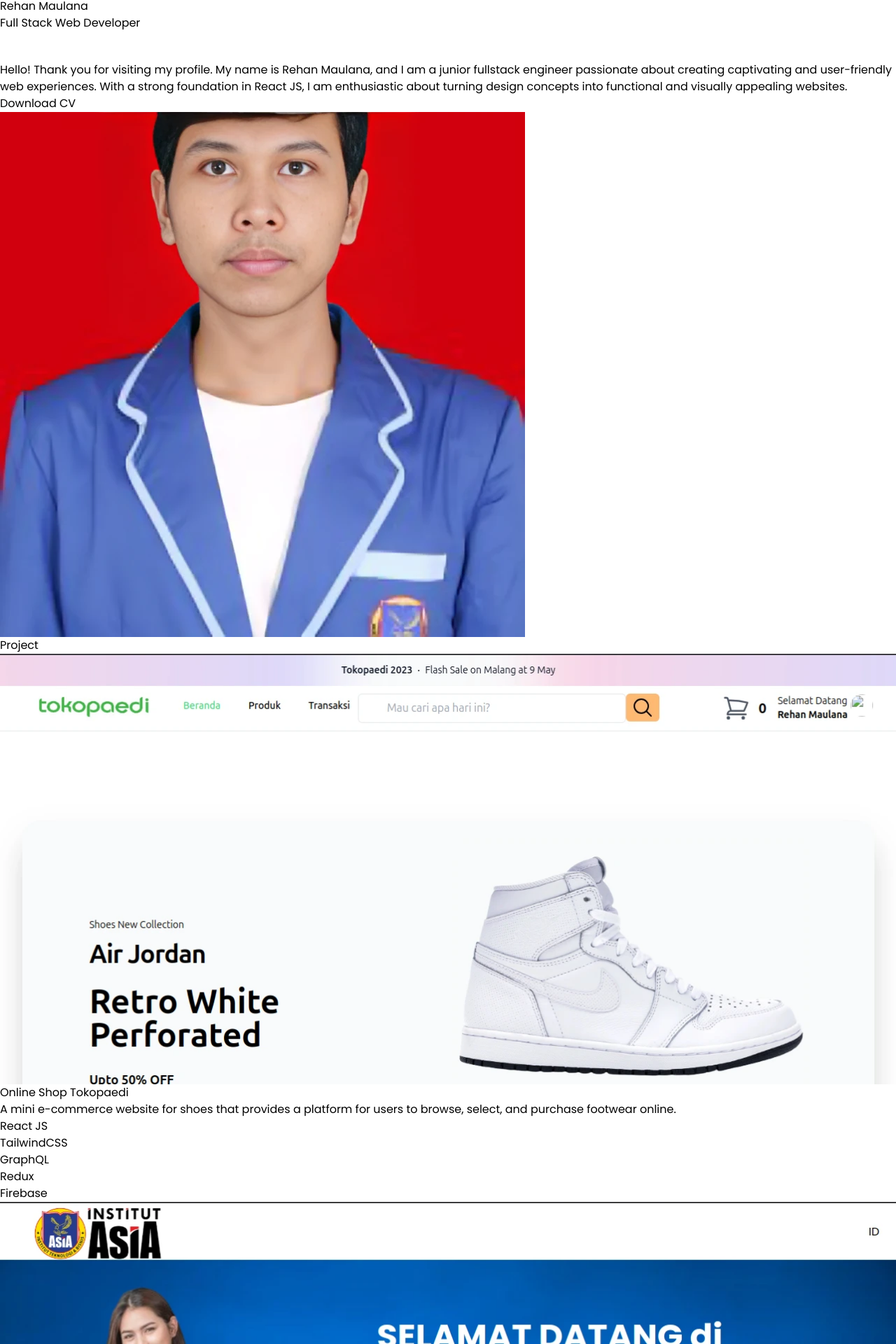
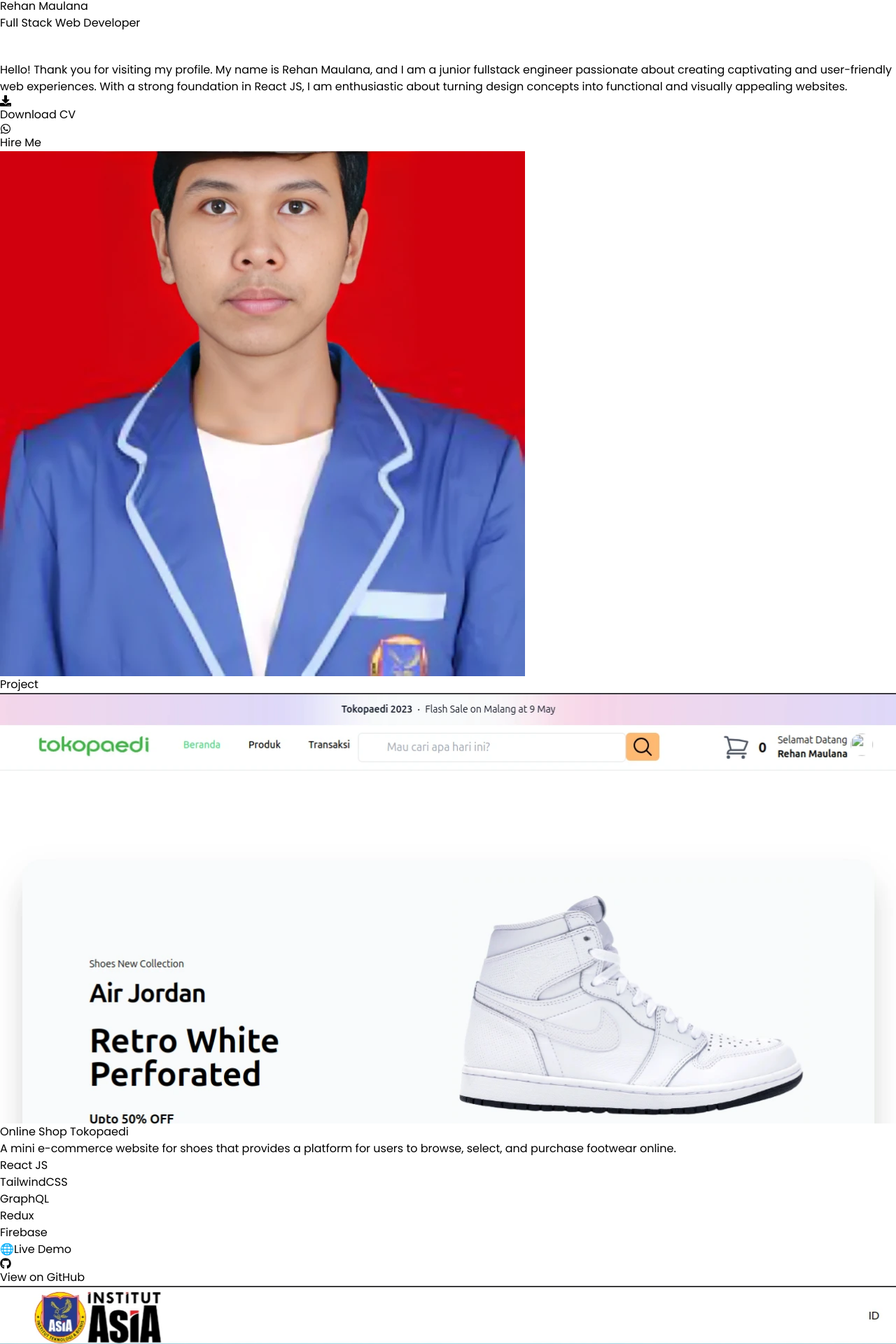
Before and after one commit to rehanzproject/portofolio-rehan, a React (Vite) app: page / in a window 1280 px wide. Shown: the part 5219-7139 px from the top of the page at 70% size. Built offline with nearby package versions, Linux system fonts and the light colour scheme.

Commit message:
[fix]: fix several code

```diff
--- a/src/components/organism/AboutMe/AboutMe.organism.tsx
+++ b/src/components/organism/AboutMe/AboutMe.organism.tsx
@@ -2,8 +2,9 @@
 import { HeaderIcon } from "../../moleculs";
 import image from "/images/mypicture.webp";
 import myCV from "/document/CV-Rehan.pdf";
+import { FaDownload, FaWhatsapp } from "react-icons/fa"; // Importing icons
 
-function AboutMe(){
+function AboutMe() {
   const fade = useSpring({ opacity: 1, from: { opacity: 0 }, delay: 500 });
   const fadeIn = useSpring({
     opacity: 1,
@@ -13,7 +14,7 @@
   });
   return (
     <section id="resume" className="pt-[50px] py-6 flex flex-col md:flex-row">
-      <div className="text-white  w-full md:w-">
+      <div className="text-white w-full md:w-1/2">
         <animated.h1 style={fade} className="text-4xl font-extrabold">
           Rehan Maulana
         </animated.h1>
@@ -35,13 +36,26 @@
             I am enthusiastic about turning design concepts into functional and
             visually appealing websites.
           </p>
+          <div className="flex gap-4 mt-4">
             <a
               href={myCV}
               target="_blank"
-            className="border-emerald-400 shadow-emerald-400 shadow-lg p-3 rounded-full border-2"
+              rel="noopener noreferrer"
+              className="border-emerald-400 shadow-emerald-400 shadow-lg p-3 rounded-full border-2 flex items-center gap-2"
             >
+              <FaDownload /> {/* Download Icon */}
               Download CV
             </a>
+            <a
+              href="https://api.whatsapp.com/send?phone=6283895104256"
+              target="_blank"
+              rel="noopener noreferrer"
+              className="border-emerald-400 shadow-emerald-400 shadow-lg p-3 rounded-full border-2 flex items-center gap-2"
+            >
+              <FaWhatsapp /> {/* WhatsApp Icon */}
+              Hire Me
+            </a>
+          </div>
         </animated.div>
       </div>
       <div className="flex justify-center items-center w-full md:w-1/2">
--- a/src/components/organism/CardProject/CardProject.organism.tsx
+++ b/src/components/organism/CardProject/CardProject.organism.tsx
@@ -1,7 +1,14 @@
 import { ICardProject } from "./constant";
+import { FaGithub } from "react-icons/fa"; // Import GitHub icon from React Icons
 
-function CardProject({ desc, name, image, techStack }: ICardProject) {
-
+function CardProject({
+  desc,
+  name,
+  image,
+  techStack,
+  githubLink,
+  liveDemo,
+}: ICardProject) {
   return (
     <div
       key={name}
@@ -28,9 +35,35 @@
           </div>
         ))}
       </div>
-
+      <div className="flex justify-start items-center gap-4 mt-4">
+        <a
+          href={liveDemo}
+          target="_blank"
+          rel="noopener noreferrer"
+          className="flex items-center hover:text-emerald-400 text-white"
+        >
+          {liveDemo && (
+            <>
+              <span className="mr-2">🌐</span>
+              <span>Live Demo</span>
+            </>
+          )}
+        </a>
+        <a
+          href={githubLink}
+          target="_blank"
+          rel="noopener noreferrer"
+          className="flex items-center hover:text-emerald-400 text-white"
+        >
+          {githubLink && (
+            <>
+              <FaGithub className="mr-2" />
+              <span>View on GitHub</span>
+            </>
+          )}
+        </a>
+      </div>
     </div>
-
   );
 }
 
--- a/src/components/organism/CardProject/constant.ts
+++ b/src/components/organism/CardProject/constant.ts
@@ -3,6 +3,8 @@
   desc: string;
   techStack: string[];
   image: string;
+  githubLink?: string;
+  liveDemo: string
 }
 
 export const listCard: ICardProject[] = [
@@ -11,47 +13,63 @@
     desc: "A mini e-commerce website for shoes that provides a platform for users to browse, select, and purchase footwear online.",
     techStack: ["React JS", "TailwindCSS", "GraphQL", "Redux", "Firebase"],
     image: '/images/projects/tokopaedi.webp',
+    githubLink: 'https://github.com/rehanzproject/tokopaedi.git',
+    liveDemo: 'https://tokopaedi-cyan.vercel.app/',
   },
   {
     name: "Website Admin Learning Management System (LMS)",
     desc: "An administrative platform for managing educational courses and tracking student progress, designed for institutions to facilitate online learning.",
     techStack: ["React JS", "TailwindCSS", "REST API", "Redux"],
     image: '/images/projects/academade.webp',
+    githubLink: 'https://github.com/rehanzproject/tugas-akhir-admin.git',
+    liveDemo: 'https://hanzstore.my.id/',
   },
   {
     name: "Back-End Learning Management System",
     desc: "A robust back-end solution for managing course content, user data, and analytics in an LMS, utilizing Express and MySQL for database management.",
     techStack: ["Express JS", "Sequelize", "MySQL", "Firebase"],
     image: '/images/projects/academade.webp',
+    githubLink: 'https://github.com/rehanzproject/tugas-akhir.git',
+    liveDemo: '',
   },
   {
     name: "Mobile Application Learning Management System",
     desc: "A mobile app designed to provide students with access to learning materials, track their progress, and receive notifications through Firebase Cloud Messaging.",
     techStack: ["React Native", "Redux", "Firebase Cloud Messaging (FCM)"],
     image: '/images/projects/mobileapp.webp',
+    githubLink: 'https://github.com/rehanzproject/react-native-lms.git',
+    liveDemo: '',
   },
   {
     name: "UP2 PLN",
     desc: "An online learning platform for PLN that offers courses, tracks student engagement, and manages educational content using a PHP and MySQL back-end.",
     techStack: ["HTML", "Bootstrap", "PHP", "MySQL"],
     image: '/images/projects/up2.webp',
+    githubLink: '',
+    liveDemo: 'https://pln.hanzstore.my.id/',
   },
   {
     name: "Chat Bot Telegram",
     desc: "A Telegram bot designed to assist users with information and queries related to learning management systems, using Node.js and Telegraf.",
     techStack: ["Node JS", "Telegraf", "Sequelize", "MySQL"],
     image: '/images/projects/anonytalkk.webp',
+    githubLink: '',
+    liveDemo: 'https://anonytalk.my.id/',
   },
   {
     name: "Ruang Maju Digital",
     desc: "A web application that connects users through a community platform, allowing them to share jokes and engage with others using Vue.js and TailwindCSS.",
     techStack: ["Vue JS", "TailwindCSS"],
     image: '/images/projects/ruangmaju.webp',
+    githubLink: '',
+    liveDemo: 'https://ruangmajudigital.com/',
   },
   {
     name: "ByTheWay",
     desc: "A web application that connects users through a community platform, allowing them to share jokes and engage with others using Vue.js and TailwindCSS.",
     techStack: ["Vue JS", "TailwindCSS"],
     image: '/images/projects/bythewayy.webp',
+    githubLink: '',
+    liveDemo: 'https://bythewayy.my.id/',
   },
 ];
--- a/src/components/organism/CardSkill/CardSkill.organism.tsx
+++ b/src/components/organism/CardSkill/CardSkill.organism.tsx
@@ -1,7 +1,7 @@
 import { mySkill } from "./constant";
 function CardSkill() {
   return (
-    <div className="grid grid-cols-2 md:grid-cols-4 gap-6">
+    <div className="grid grid-cols-2 md:grid-cols-4 gap-6 pb-20">
       {mySkill.map((list) => (
         <div
           key={list.name}
--- a/src/components/organism/CardSkill/constant.ts
+++ b/src/components/organism/CardSkill/constant.ts
@@ -64,12 +64,4 @@
     name: "Sequelize",
     icon: "/images/skill/sequelize.webp",
   },
-  {
-    name: "Docker",
-    icon: "/images/skill/docker.png",
-  },
-{
-    name: "Nginx",
-    icon: "/images/skill/nginx.png",
-  },
 ];
--- a/src/components/organism/EducationCard/EducationCard.organism.tsx
+++ b/src/components/organism/EducationCard/EducationCard.organism.tsx
@@ -12,10 +12,10 @@
             <div className="flex justify-between md:justify-normal">
             <h1 className="border-l px-4 text-lg text-white font-bold md:text-xl">
               {list.name}</h1>
-              <span className="text-slate-400 text-sm pt-1">{list.duration}</span>{" "}
+              <span className="text-slate-300 text-sm pt-1">{list.duration}</span>{" "}
             </div>
-              <p className="italic text-base text-gray-500">{list.degree}</p>
-              <p className="text-sm text-gray-500"><span className="text-white font-bold">Grade :</span>  {list.grade}</p>
+              <p className="italic text-base text-gray-300">{list.degree}</p>
+              <p className="text-sm text-gray-200"><span className="text-white font-bold">Grade :</span>  {list.grade}</p>
           </div>
         ))}
       </div>
```
Lines whose indentation alone changed are shown as unchanged.
